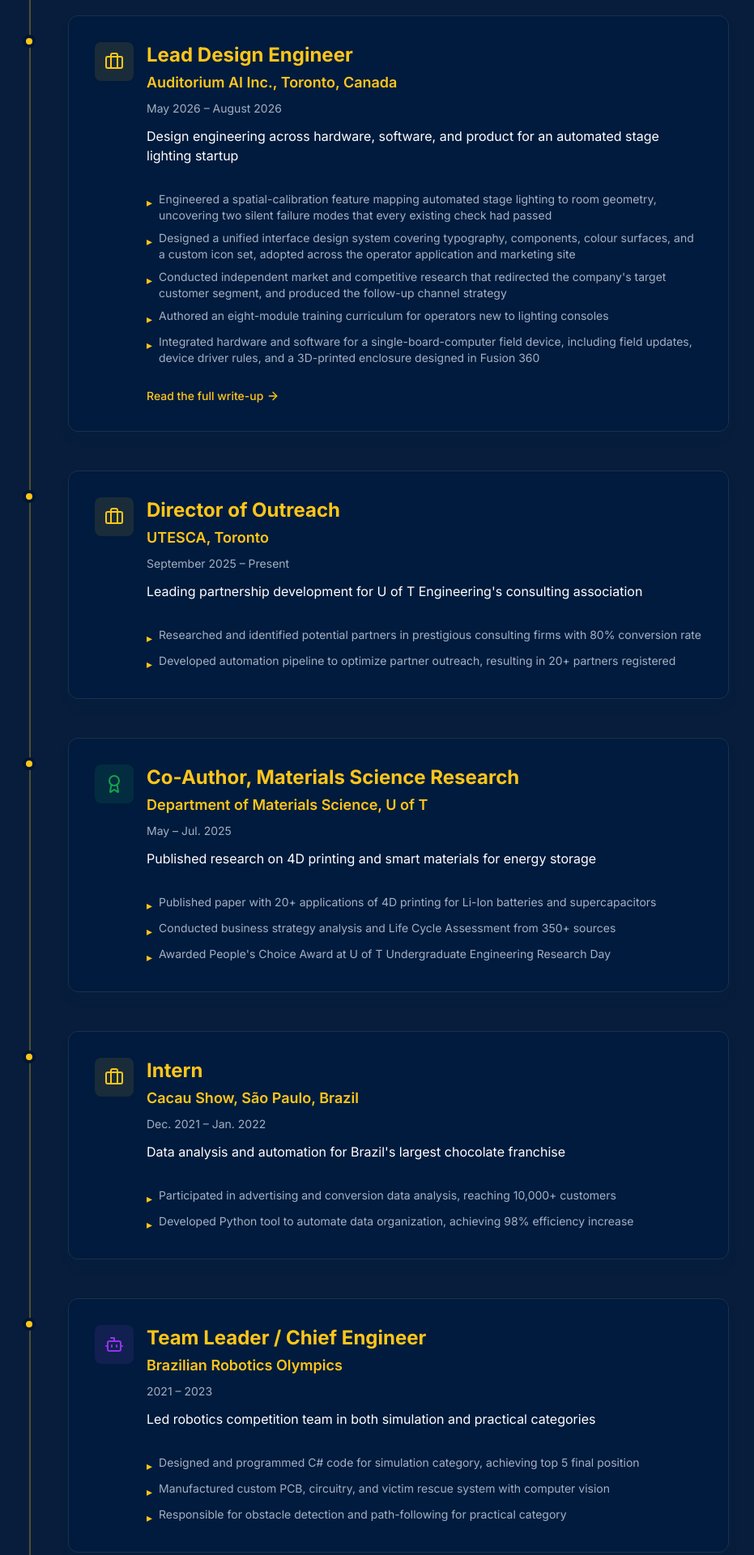
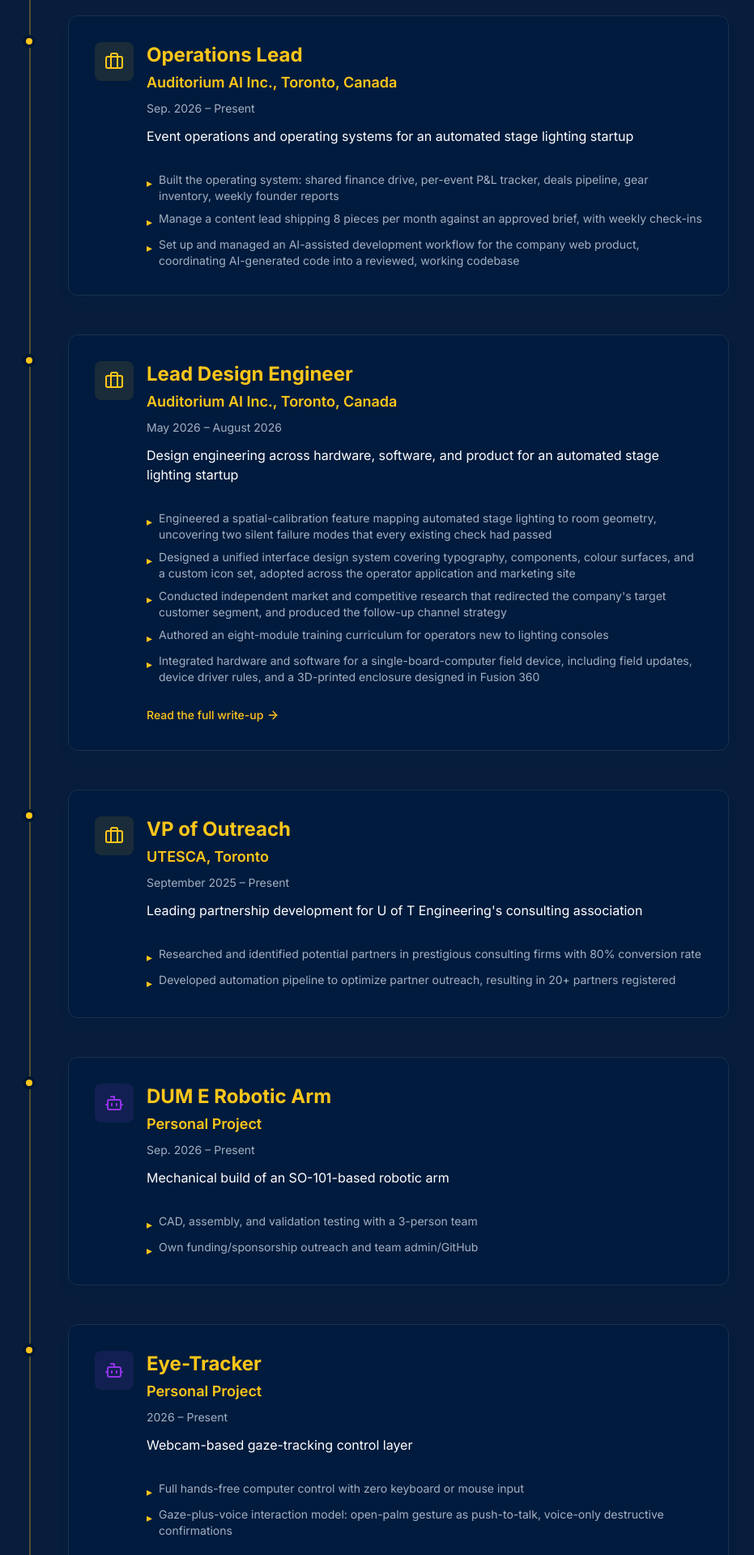
Before and after one commit to johnny-auditoriumAI/johnny-carvalho, a React (Vite) app: page / in a window 1280 px wide. Shown: the part 2480-4400 px from the top of the page at 81% size, without its empty margins (188-1119 px from the left). Built offline with nearby package versions, Linux system fonts and the light colour scheme; the HTML template or start-up script is replaced by a standard one.

Commit message:
Align Experience with resume: GPA 3.25, VP of Outreach, add Operations Lead, DUM E, eye-tracker

```diff
--- a/src/components/Experience.tsx
+++ b/src/components/Experience.tsx
@@ -15,14 +15,34 @@ const Experience = () => {
       description: language === "pt" ? "Minors em Robótica & Mecatrônica e Negócios de Engenharia" : "Minors in Robotics & Mechatronics and Engineering Business",
       highlights: language === "pt"
         ? [
-            "Mantendo média 3.48",
+            "Mantendo média 3.25",
             "Foco em design mecânico, robótica e desenvolvimento de produtos",
             "Participante ativo em equipes de design de engenharia e competições"
           ]
         : [
-            "Maintaining 3.48 GPA",
+            "Maintaining 3.25 GPA",
             "Focus on mechanical design, robotics, and product development",
             "Active participant in engineering design teams and competitions"
+          ]
+    },
+    {
+      type: "work",
+      title: language === "pt" ? "Líder de Operações" : "Operations Lead",
+      organization: language === "pt" ? "Auditorium AI Inc., Toronto, Canadá" : "Auditorium AI Inc., Toronto, Canada",
+      period: language === "pt" ? "Set. 2026 – Presente" : "Sep. 2026 – Present",
+      description: language === "pt"
+        ? "Operações de eventos e sistemas para uma startup de iluminação cênica automatizada"
+        : "Event operations and operating systems for an automated stage lighting startup",
+      highlights: language === "pt"
+        ? [
+            "Construí o sistema operacional: drive financeiro compartilhado, rastreador de P&L por evento, pipeline de negócios, inventário de equipamentos e relatórios semanais aos fundadores",
+            "Gerencio uma líder de conteúdo que entrega 8 peças por mês com base em brief aprovado, com check-ins semanais",
+            "Configurei e gerenciei um fluxo de desenvolvimento assistido por IA para o produto web da empresa, coordenando código gerado por IA em uma base de código revisada e funcional"
+          ]
+        : [
+            "Built the operating system: shared finance drive, per-event P&L tracker, deals pipeline, gear inventory, weekly founder reports",
+            "Manage a content lead shipping 8 pieces per month against an approved brief, with weekly check-ins",
+            "Set up and managed an AI-assisted development workflow for the company web product, coordinating AI-generated code into a reviewed, working codebase"
           ]
     },
     {
@@ -52,7 +72,7 @@ const Experience = () => {
     },
     {
       type: "work",
-      title: language === "pt" ? "Diretor de Divulgação" : "Director of Outreach",
+      title: language === "pt" ? "Vice-Presidente de Divulgação" : "VP of Outreach",
       organization: "UTESCA, Toronto",
       period: language === "pt" ? "Setembro 2025 – Presente" : "September 2025 – Present",
       description: language === "pt"
@@ -66,6 +86,42 @@ const Experience = () => {
         : [
             "Researched and identified potential partners in prestigious consulting firms with 80% conversion rate",
             "Developed automation pipeline to optimize partner outreach, resulting in 20+ partners registered"
+          ]
+    },
+    {
+      type: "extracurricular",
+      title: language === "pt" ? "Braço Robótico DUM E" : "DUM E Robotic Arm",
+      organization: language === "pt" ? "Projeto Pessoal" : "Personal Project",
+      period: language === "pt" ? "Set. 2026 – Presente" : "Sep. 2026 – Present",
+      description: language === "pt"
+        ? "Construção mecânica de um braço robótico baseado em SO-101"
+        : "Mechanical build of an SO-101-based robotic arm",
+      highlights: language === "pt"
+        ? [
+            "CAD, montagem e testes de validação com equipe de 3 pessoas",
+            "Responsável por captação de financiamento/patrocínio e administração da equipe/GitHub"
+          ]
+        : [
+            "CAD, assembly, and validation testing with a 3-person team",
+            "Own funding/sponsorship outreach and team admin/GitHub"
+          ]
+    },
+    {
+      type: "extracurricular",
+      title: "Eye-Tracker",
+      organization: language === "pt" ? "Projeto Pessoal" : "Personal Project",
+      period: "2026 – Present",
+      description: language === "pt"
+        ? "Camada de controle por rastreamento de olhar via webcam"
+        : "Webcam-based gaze-tracking control layer",
+      highlights: language === "pt"
+        ? [
+            "Controle total do computador sem as mãos, sem teclado ou mouse",
+            "Modelo de interação olhar + voz: gesto de palma aberta como push-to-talk, confirmações destrutivas apenas por voz"
+          ]
+        : [
+            "Full hands-free computer control with zero keyboard or mouse input",
+            "Gaze-plus-voice interaction model: open-palm gesture as push-to-talk, voice-only destructive confirmations"
           ]
     },
     {
@@ -175,7 +231,7 @@ const Experience = () => {
   );
 };
 
-const TOTAL_CARDS = 7;
+const TOTAL_CARDS = 10;
 
 const ExperienceCard = ({ exp, index }: { exp: { type: string; title: string; organization: string; period: string; description: string; highlights: string[]; route?: string }; index: number }) => {
   const { language } = useLanguage();
```
